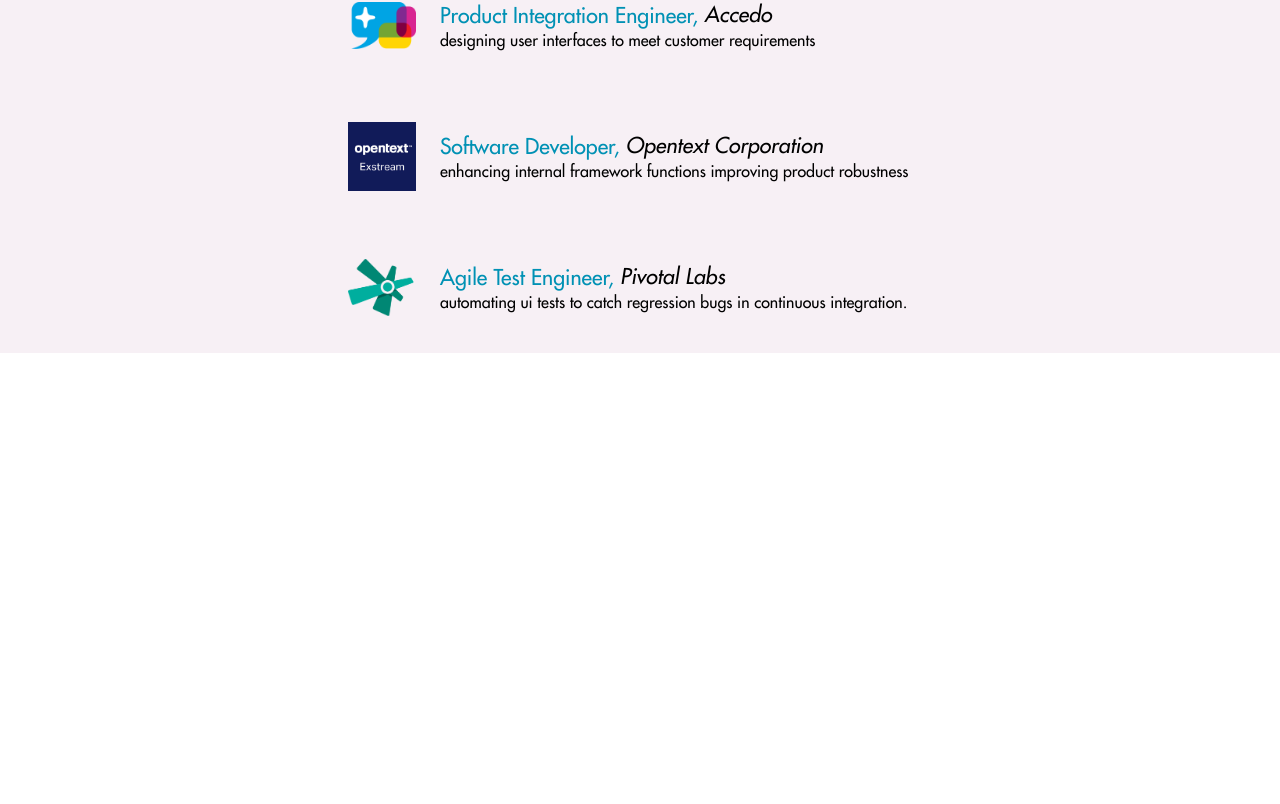
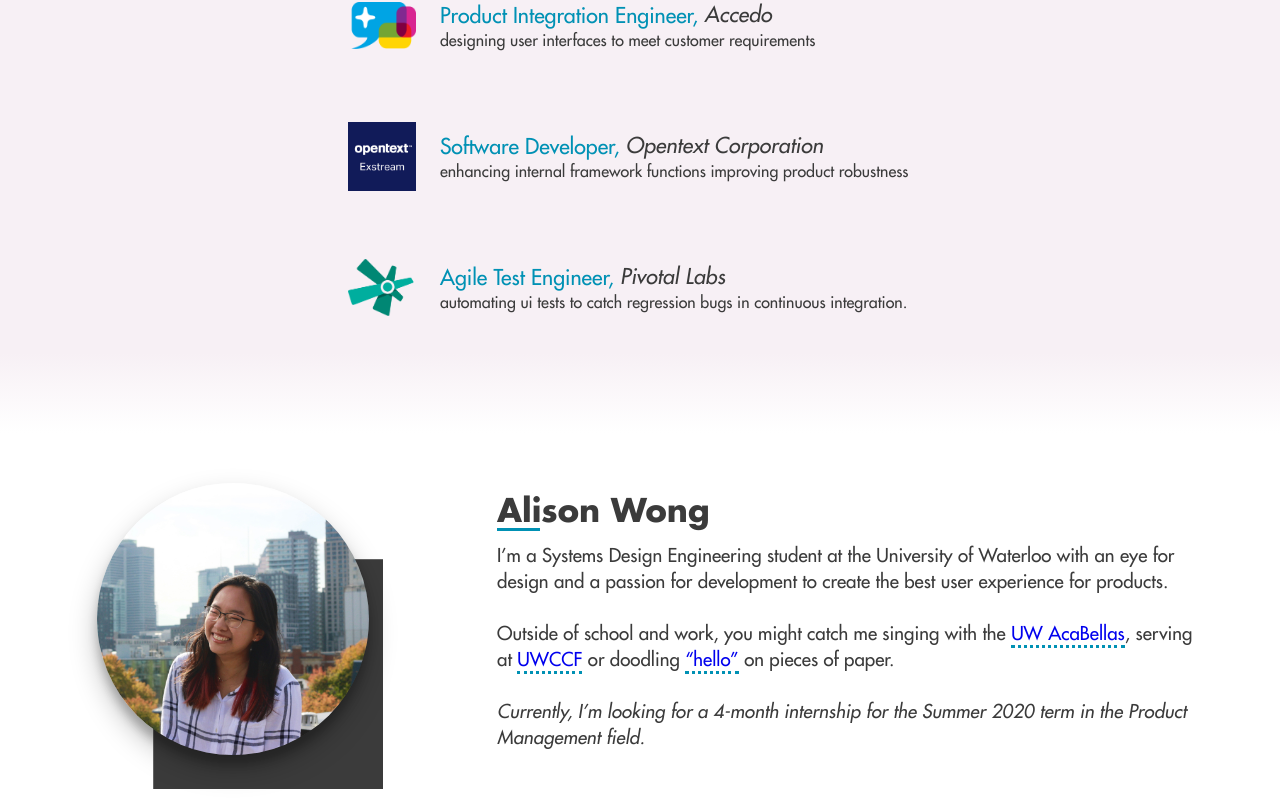
Before and after one commit to aemwong/alisonwong-em.github.io, a React (Create React App) app: page / in a window 1280 px wide. Shown: the part 2156-2960 px from the top of the page. Before the commit the page ends 2509 px from the top, so only its background shows below. Built offline with nearby package versions, Linux system fonts and the light colour scheme.

Commit message:
about sectioN

```diff
--- a/src/App.js
+++ b/src/App.js
@@ -3,6 +3,7 @@
 import Landing from './components/Landing/Landing';
 import Projects from './components/Projects/Projects';
 import WorkExp from './components/WorkExp/WorkExp';
+import About from './components/About/About';
 import Gradient from './components/Gradient/Gradient';
 import colors from './assets/sass/colors';
 
@@ -14,10 +15,12 @@
     <div className="App">
       {/* <header className="App-header"></header> */}
         <Landing />
-        <Gradient color1={colors.white} color2={colors.lightPurple} />
+        <Gradient color1={colors.white} color2={colors.lightPurple} height="200px" />
         <Projects />
-        <Gradient color1={colors.lightPurple} color2={colors.pink} />
+        <Gradient color1={colors.lightPurple} color2={colors.pink} height="200px"/>
         <WorkExp />
+        <Gradient color1={colors.pink} color2={colors.white} height="80px"/>
+        <About />
     </div>
   );
 }
--- /dev/null
+++ b/src/components/About/About.js
@@ -0,0 +1,40 @@
+import React, { Component } from 'react';
+import Box from '@material-ui/core/Box';
+import './About.scss';
+import aboutPic from '../../assets/img/aboutImg.jpg';
+import square from '../../assets/img/square.svg';
+import { createMuiTheme, ThemeProvider } from '@material-ui/core/styles';
+import colors from "../../assets/sass/colors";
+
+class About extends Component {
+
+    render() {
+        const theme = createMuiTheme({
+            palette: {
+                primary: { main: colors.turquoise }
+            }
+        })
+
+        return (
+            <ThemeProvider theme={theme}>
+                <Box className="aboutContainer" display="flex" flexDirection="row" flexWrap="wrap" justifyContent="space-evenly" alignItems="center" >
+                    <Box m={"2vw"} ml={0} className="picContainer" display="flex" justifyContent="center">
+                        <img src={aboutPic} id="aboutPic" alt=""></img>
+                        <img src={square} id="square" alt=""></img>
+                    </Box>
+                    <Box my={"1vw"} mx={"0.5vw"} display="flex" flexDirection="column" alignItems="flex-start" className="bioContainer">
+                        <div className="leftAlign name">Alison Wong</div>
+                        <div className="leftAlign">I’m a Systems Design Engineering student at the University of Waterloo with an eye for design and a passion for development to create the best user experience for products.
+                                <br /><br />
+                            Outside of school and work, you might catch me singing with the <a class="hyperlink" target="_blank" rel="noopener noreferrer" href="https://www.youtube.com/user/TheAcaBellas">UW AcaBellas</a>,
+                            serving at <a class="hyperlink" target="_blank" href="https://www.uwccf.com/" rel="noopener noreferrer">UWCCF</a> or doodling <a class="hyperlink" target="_blank" rel="noopener noreferrer" href="https://www.instagram.com/aw.doodles/">“hello”</a> on pieces of paper.
+                        </div>
+                        <br />
+                        <div className="italic leftAlign">Currently, I’m looking for a 4-month internship for the Summer 2020 term in the Product Management field.</div>
+                    </Box>
+                </Box>
+            </ThemeProvider >)
+    }
+}
+
+export default About;
--- /dev/null
+++ b/src/components/About/About.scss
@@ -0,0 +1,102 @@
+@import "../../assets/sass/theme";
+
+body {
+    color: $dark-gray;
+}
+
+@media (max-width: 530px) {
+    body {
+      margin-top: 30px;
+    }
+}
+
+a {
+    border-bottom: 3px $turquoise dotted;
+    text-decoration: none;
+    // animation: outShadow 0.2s ease forwards;
+}
+
+a:active, a:visited {
+    color: $dark-gray;
+}
+
+a:hover {
+    color: $turquoise,
+}
+
+.name {
+    font-family: "FuturaBold";
+    font-size: 24pt;
+    position: relative;
+    margin-bottom: 10px;
+}
+
+.name::after{
+    position: absolute;
+    content: '';
+    height: 3px;
+    bottom: 1px;
+    left: 0;
+    width: 20%;
+    background: $turquoise;
+ }
+
+.aboutContainer {
+    width: 100vw;
+    background-color: white;
+}
+
+.picContainer {
+    width: 25vw;
+    min-width: 250px;
+}
+
+.bioContainer {
+    width: 55vw;
+    min-width: 250px;
+    font-size: 14pt;
+}
+
+#square {
+    position: absolute;
+    margin-top: calc(10vh + 20px);
+    margin-left: calc(4vw + 20px);
+    z-index:0;
+    width: 18vw;
+    min-width: 160px;
+}
+
+#aboutPic {
+    // display:none;
+    width: 25vw;
+    border-radius: 1000px;
+    z-index:1;
+    min-width: 200px;
+    margin:3vh;
+    padding:0;
+    -webkit-box-shadow: 0 14px 28px rgba(0, 0, 0, 0.25), 0 10px 10px rgba(0, 0, 0, 0.22);
+    -moz-box-shadow: 0 14px 28px rgba(0, 0, 0, 0.25), 0 10px 10px rgba(0, 0, 0, 0.22);
+    -ms-box-shadow: 0 14px 28px rgba(0, 0, 0, 0.25), 0 10px 10px rgba(0, 0, 0, 0.22);
+    -o-box-shadow: 0 14px 28px rgba(0, 0, 0, 0.25), 0 10px 10px rgba(0, 0, 0, 0.22);
+    box-shadow: 0 14px 28px rgba(0, 0, 0, 0.25), 0 10px 10px rgba(0, 0, 0, 0.22);
+}
+
+@keyframes hoverShadow {
+    0%   {
+        text-shadow: none;
+    }
+    100% {
+        text-shadow: 0px 11px 15px -7px rgba(0, 0, 0, 0.2), 0px 24px 38px 3px rgba(0, 0, 0, 0.14), 0px 9px 46px 8px rgba(0, 0, 0, 0.12);
+    }
+}
+
+@keyframes outShadow {
+    0%   {
+        box-shadow: 0px 11px 15px -7px rgba(0, 0, 0, 0.2), 0px 24px 38px 3px rgba(0, 0, 0, 0.14), 0px 9px 46px 8px rgba(0, 0, 0, 0.12);
+        transform: scale(1.05);
+    }
+    100% {
+        box-shadow: 0 14px 28px rgba(0, 0, 0, 0.25), 0 10px 10px rgba(0, 0, 0, 0.22);
+        transform: scale(1);
+    }
+}
--- a/src/components/Gradient/Gradient.js
+++ b/src/components/Gradient/Gradient.js
@@ -1,13 +1,9 @@
 import React, { Component } from 'react';
 
 class Gradient extends Component {
-    constructor(props) {
-        super(props);
-    }
-
     render() {
         return (
-            <div style={{ backgroundImage: `linear-gradient(${this.props.color1}, ${this.props.color2})`, height: '200px' }}></div >
+            <div style={{ backgroundImage: `linear-gradient(${this.props.color1}, ${this.props.color2})`, height: this.props.height }}></div >
         )
     }
 }
--- a/src/components/Landing/Landing.js
+++ b/src/components/Landing/Landing.js
@@ -22,11 +22,11 @@
                 <Box className="landingContainer" display="flex" flexDirection="row-reverse" flexWrap="wrap"
                     justifyContent="space-evenly" alignItems="center" >
                     <Box m={"2vw"} ml={0} className="halfContainer" display="flex" justifyContent="center">
-                        <img src={introPic} id="introPic"></img>
+                        <img src={introPic} id="introPic" alt=""></img>
                     </Box>
                     <Box m={"2vw"} display="flex" flexDirection="column" alignItems="center" className="halfContainer">
 
-                        <img src={helloGif} id="helloAnimation"></img>
+                        <img src={helloGif} id="helloAnimation" alt=""></img>
                         <div className="leftAlign title">I'm Alison <span role="img" aria-label="smiley-face">🤗</span></div>
                         <Box ml={"5vw"} ><div className="leftAlign">an aspiring product manager continually growing and welcoming new opportunities</div>
                             <br />
--- a/src/components/Projects/Projects.js
+++ b/src/components/Projects/Projects.js
@@ -33,10 +33,9 @@
             <Box className="projectsContainer" display="flex" flexDirection="column" flexWrap="wrap" justifyItems="space-evenly">
                 <div className="italic" style={{ margin: '20px 0' }}>What I've been up to recently...</div>
                 {projectTitles.map((project) =>
-
                     <Paper style={{ borderRadius: '7px 0 0 7px', paddingRight: '20px' }} className="project">
                         <Box m={2} className="leftAlign" flexDirection="row" justifyContent="flex-start" display="flex" alignItems="center">
-                            <img src={project.img} className="projectImg" />
+                            <img src={project.img} className="projectImg" alt="" />
                             <Box flexDirection="column" display="flex" justifyContent="center" m={2}>
                                 <div style={{ color: colors.turquoise }}>{project.title}</div>
                                 <div style={{ fontSize: '12pt' }}>{project.subtitle}</div>
--- a/src/components/Projects/Projects.scss
+++ b/src/components/Projects/Projects.scss
@@ -15,7 +15,6 @@
     height: 15vh;
     text-align: left;
     border-radius: 7px;
-
 }
 
 .project {
--- a/src/components/WorkExp/WorkExp.js
+++ b/src/components/WorkExp/WorkExp.js
@@ -1,9 +1,6 @@
 import React, { Component } from 'react';
 import Box from '@material-ui/core/Box';
-import Paper from '@material-ui/core/Paper';
 import colors from "../../assets/sass/colors";
-import { FontAwesomeIcon } from '@fortawesome/react-fontawesome';
-import { faArrowCircleRight } from '@fortawesome/free-solid-svg-icons';
 import TulipLogo from '../../assets/img/tulipIcon.png';
 import PivotalLogo from '../../assets/img/pivotallabsLogoIcon.png';
 import OpentextLogo from '../../assets/img/opentextLogoIcon.jpg';
@@ -50,7 +47,7 @@
                 <div className="italic" style={{ margin: '20px 0' }}>Some of my work experience...</div>
                 {jobTitles.map((job) =>
                     <Box m={2} className="leftAlign" flexDirection="row" justifyContent="flex-start" display="flex" alignItems="center">
-                        <img src={job.img} className="jobImg" />
+                        <img src={job.img} className="jobImg" alt=""/>
                         <Box flexDirection="column" display="flex" justifyContent="center" m={3}>
                             <Box display="flex" flexDirection="row">
                                 <div style={{ color: colors.turquoise }}>{job.title},&nbsp;</div>
```
Also changed, not shown: src/assets/img/aboutImg.jpg (added), src/assets/img/square.svg (added).
